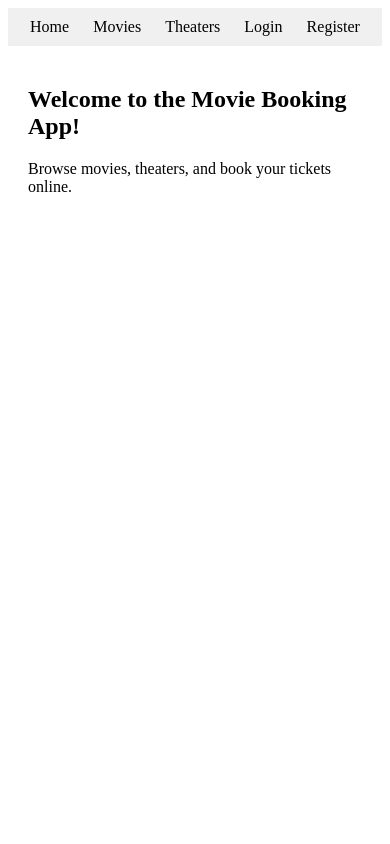
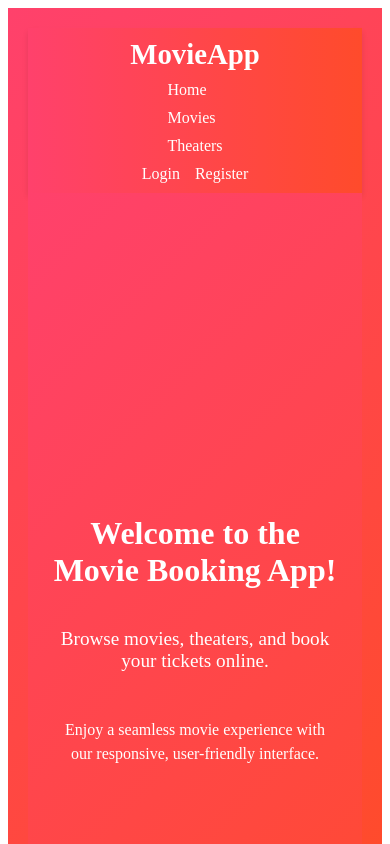
Before and after one commit to infernao/fe, a React (Vite) app: page / in a window 390 px wide. Shown: the top 844 px of the page. Built offline with nearby package versions, Linux system fonts and the light colour scheme.

Commit message:
"frontend styling"

```diff
--- a/src/App.jsx
+++ b/src/App.jsx
@@ -16,6 +16,7 @@
 import ProtectedRoute from './components/ProtectedRoute';
 import Loading from './components/Loading';
 import PaymentSimulation from './pages/paymentSimulation';
+import Background from './components/Background';
 
 function App() {
   const [isLoggedIn, setIsLoggedIn] = useState(!!localStorage.getItem('token'));
@@ -23,7 +24,6 @@
   const [loading, setLoading] = useState(true);
 
   useEffect(() => {
-
     setTimeout(() => {
       setLoading(false);
     }, 500);
@@ -45,6 +45,7 @@
 
   return (
     <Router>
+      <Background>
         <Navbar isLoggedIn={isLoggedIn} role={role} onLogout={handleLogout} />
         <Routes>
           <Route path="/" element={<Home />} />
@@ -60,9 +61,9 @@
           <Route path="/payment-simulation" element={<PaymentSimulation />} />
           <Route path="/admin" element={<ProtectedRoute element={AdminDashboard} role={role} requiredRole="admin" />} />
           <Route path="/admin/bookings" element={<ProtectedRoute element={AdminBookings} role={role} requiredRole="admin" />} />
-        {/* Redirect to home page if route doesn't match */}
           <Route path="*" element={<Navigate to="/" />} />
         </Routes>
+      </Background>
     </Router>
   );
 }
--- /dev/null
+++ b/src/Background.css
@@ -0,0 +1,10 @@
+.global-background {
+  min-height: 100vh;
+  background: linear-gradient(135deg, #ff416c, #ff4b2b);
+  background-size: cover;
+  background-attachment: fixed;
+  display: flex;
+  flex-direction: column;
+  padding: 20px;
+  color: #fff;
+}
--- /dev/null
+++ b/src/Home.css
@@ -0,0 +1,46 @@
+/* Container styling with a gradient background and centered content */
+.home-container {
+    display: flex;
+    flex-direction: column;
+    align-items: center;
+    justify-content: center;
+    min-height: 100vh;
+    padding: 20px;
+    background: linear-gradient(135deg, #ff416c, #ff4b2b);
+    color: #fff;
+    text-align: center;
+  }
+
+  /* Title styling */
+  .home-title {
+    font-size: 2.5rem;
+    margin-bottom: 20px;
+    font-weight: 700;
+  }
+
+  /* Subtitle styling */
+  .home-subtitle {
+    font-size: 1.5rem;
+    margin-bottom: 30px;
+  }
+
+  /* Description styling */
+  .home-description {
+    font-size: 1.2rem;
+    max-width: 600px;
+    line-height: 1.5;
+  }
+
+  /* Responsive adjustments for smaller screens */
+  @media (max-width: 768px) {
+    .home-title {
+      font-size: 2rem;
+    }
+    .home-subtitle {
+      font-size: 1.2rem;
+    }
+    .home-description {
+      font-size: 1rem;
+      padding: 0 10px;
+    }
+  }
--- /dev/null
+++ b/src/Navbar.css
@@ -0,0 +1,95 @@
+/* Overall Navbar styling with a modern gradient background and box shadow */
+.navbar {
+    background: linear-gradient(90deg, #ff416c, #ff4b2b);
+    padding: 10px 20px;
+    box-shadow: 0 4px 6px rgba(0, 0, 0, 0.1);
+    color: #fff;
+  }
+
+  /* Container to center and space out navbar content */
+  .navbar-container {
+    display: flex;
+    align-items: center;
+    justify-content: space-between;
+    max-width: 1200px;
+    margin: 0 auto;
+  }
+
+  /* Logo styling */
+  .navbar-logo a {
+    font-size: 1.8rem;
+    font-weight: bold;
+    text-decoration: none;
+    color: #fff;
+  }
+
+  /* Navbar links styling */
+  .navbar-links {
+    list-style: none;
+    display: flex;
+    gap: 20px;
+    margin: 0;
+    padding: 0;
+  }
+
+  .navbar-links li a {
+    text-decoration: none;
+    font-size: 1rem;
+    color: #fff;
+    transition: color 0.3s ease;
+  }
+
+  .navbar-links li a:hover {
+    color: #000;
+  }
+
+  /* Authentication links styling */
+  .navbar-auth {
+    display: flex;
+    gap: 15px;
+    align-items: center;
+  }
+
+  .auth-link {
+    text-decoration: none;
+    color: #fff;
+    font-size: 1rem;
+    transition: color 0.3s ease;
+  }
+
+  .auth-link:hover {
+    color: #000;
+  }
+
+  /* Logout button styling */
+  .logout-btn {
+    background-color: #dc3545;
+    border: none;
+    color: #fff;
+    padding: 8px 15px;
+    font-size: 1rem;
+    border-radius: 4px;
+    cursor: pointer;
+    transition: background-color 0.3s ease;
+  }
+
+  .logout-btn:hover {
+    background-color: #c82333;
+  }
+
+  /* Responsive adjustments */
+  @media (max-width: 768px) {
+    .navbar-container {
+      flex-direction: column;
+    }
+
+    .navbar-links {
+      flex-direction: column;
+      gap: 10px;
+      margin-top: 10px;
+    }
+
+    .navbar-auth {
+      margin-top: 10px;
+    }
+  }
--- /dev/null
+++ b/src/components/Background.jsx
@@ -0,0 +1,8 @@
+import React from "react";
+import "../Background.css";
+
+const Background = ({ children }) => {
+  return <div className="global-background">{children}</div>;
+};
+
+export default Background;
--- a/src/components/ManageMovies.jsx
+++ b/src/components/ManageMovies.jsx
@@ -48,7 +48,10 @@
                             padding: "10px",
                             border: "1px solid #ddd",
                             borderRadius: "5px",
-                            backgroundColor: "#f9f9f9",
+                            backgroundColor: "rgba(255, 255, 255, 0.9)", // Translucent white for contrast
+                            color: "#000", // Black text for visibility
+                            boxShadow: "0 2px 4px rgba(0,0,0,0.1)",
+                            fontWeight: "500"
                         }}
                     >
                         <span>{movie.title}</span>
--- a/src/components/Navbar.jsx
+++ b/src/components/Navbar.jsx
@@ -1,5 +1,6 @@
 import React from "react";
 import { Link, useNavigate } from "react-router-dom";
+import "../Navbar.css";
 
 const Navbar = ({ isLoggedIn, role, onLogout }) => {
   const navigate = useNavigate();
@@ -12,90 +13,52 @@
   };
 
   return (
-    <nav style={{ backgroundColor: "#f0f0f0", padding: "10px" }}>
-      <ul
-        style={{
-          listStyleType: "none",
-          margin: 0,
-          padding: 0,
-          display: "flex",
-          justifyContent: "space-around",
-        }}
-      >
+    <nav className="navbar">
+      <div className="navbar-container">
+        {/* Logo or App Name */}
+        <div className="navbar-logo">
+          <Link to="/">MovieApp</Link>
+        </div>
+        {/* Navigation Links */}
+        <ul className="navbar-links">
           <li>
-          <Link to="/" style={{ textDecoration: "none", color: "black" }}>
-            Home
-          </Link>
+            <Link to="/">Home</Link>
           </li>
           <li>
-          <Link to="/movies" style={{ textDecoration: "none", color: "black" }}>
-            Movies
-          </Link>
+            <Link to="/movies">Movies</Link>
           </li>
           <li>
-          <Link
-            to="/theaters"
-            style={{ textDecoration: "none", color: "black" }}
-          >
-            Theaters
-          </Link>
+            <Link to="/theaters">Theaters</Link>
           </li>
           {isLoggedIn && role === "customer" && (
             <li>
-            <Link
-              to="/my-bookings"
-              style={{ textDecoration: "none", color: "black" }}
-            >
-              My Bookings
-            </Link>
+              <Link to="/my-bookings">My Bookings</Link>
             </li>
           )}
           {isLoggedIn && role === "admin" && (
             <li>
-            <Link
-              to="/admin"
-              style={{ textDecoration: "none", color: "black" }}
-            >
-              Admin Dashboard
-            </Link>
+              <Link to="/admin">Admin Dashboard</Link>
             </li>
           )}
+        </ul>
+        {/* Authentication Links */}
+        <div className="navbar-auth">
           {isLoggedIn ? (
-          <li>
-            <button
-              onClick={handleLogout}
-              style={{
-                backgroundColor: "#dc3545",
-                color: "white",
-                border: "none",
-                padding: "5px 10px",
-                cursor: "pointer",
-              }}
-            >
+            <button className="logout-btn" onClick={handleLogout}>
               Logout
             </button>
-          </li>
           ) : (
             <>
-            <li>
-              <Link
-                to="/login"
-                style={{ textDecoration: "none", color: "black" }}
-              >
+              <Link to="/login" className="auth-link">
                 Login
               </Link>
-            </li>
-            <li>
-              <Link
-                to="/register"
-                style={{ textDecoration: "none", color: "black" }}
-              >
+              <Link to="/register" className="auth-link">
                 Register
               </Link>
-            </li>
             </>
           )}
-      </ul>
+        </div>
+      </div>
     </nav>
   );
 };
--- a/src/pages/BookMovie.jsx
+++ b/src/pages/BookMovie.jsx
@@ -301,7 +301,9 @@
                           ? "2px solid goldenrod"
                           : "1px solid #ccc",
                       backgroundColor:
-                        seat.type === "Premium" ? "#fffacd" : "#f0f0f0",
+                        seat.type === "Premium" ? "#fff8e1" : "#ffffff",
+                      color: "#000", // Ensure text is black for good contrast
+                      boxShadow: "0 2px 4px rgba(0,0,0,0.2)",
                       opacity: isBooked ? 0.5 : 1,
                       cursor: isBooked ? "not-allowed" : "pointer",
                       textAlign: "center",
--- a/src/pages/Home.jsx
+++ b/src/pages/Home.jsx
@@ -1,10 +1,16 @@
 import React from "react";
+import "../Home.css";
 
 const Home = () => {
   return (
-    <div style={{ padding: "20px" }}>
-      <h2>Welcome to the Movie Booking App!</h2>
-      <p>Browse movies, theaters, and book your tickets online.</p>
+    <div className="home-container">
+      <h2 className="home-title">Welcome to the Movie Booking App!</h2>
+      <p className="home-subtitle">
+        Browse movies, theaters, and book your tickets online.
+      </p>
+      <p className="home-description">
+        Enjoy a seamless movie experience with our responsive, user-friendly interface.
+      </p>
     </div>
   );
 };
```
Lines whose indentation alone changed are shown as unchanged.
